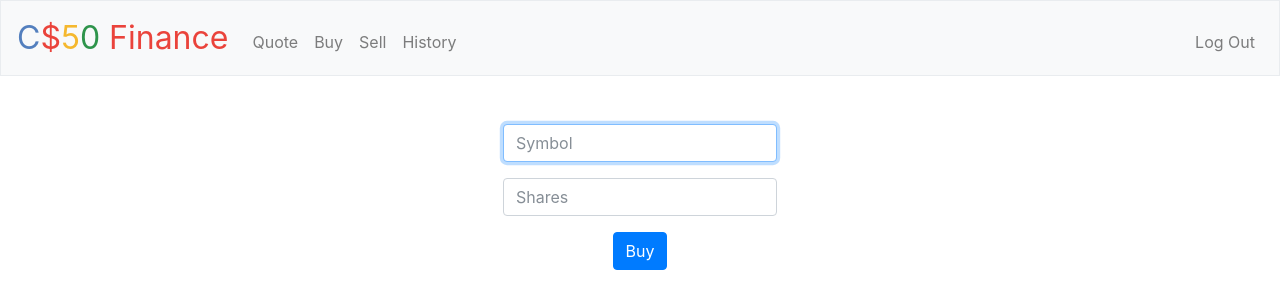
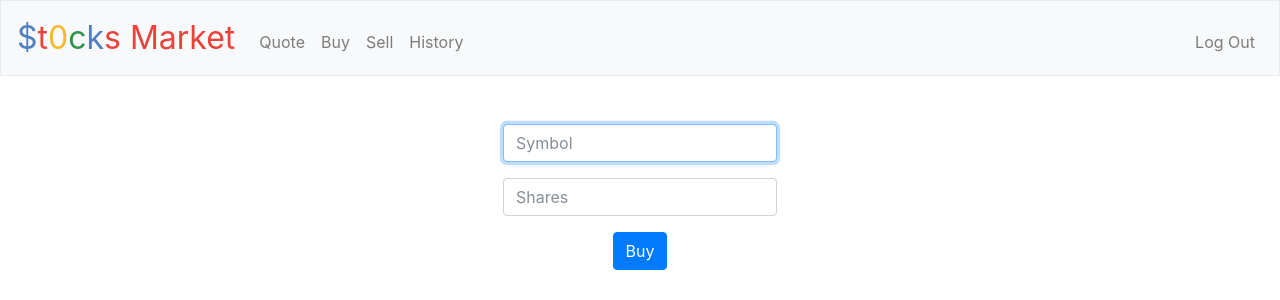
Before and after one commit to greysou1/stockmarket-website, a Flask app: page /buy in a window 1280 px wide. Shown: the top 300 px of the page. Run offline with Flask 2, Linux system fonts and the light colour scheme; the visitor is signed in with stand-in values (Sample User, id 1); some libraries are stand-ins or nearby versions.

Commit message:
Changed name

```diff
--- a/templates/layout.html
+++ b/templates/layout.html
@@ -24,7 +24,7 @@
     <body>
 
         <nav class="navbar navbar-expand-md navbar-light bg-light border">
-            <a class="navbar-brand" href="/"><span class="blue">C</span><span class="red">$</span><span class="yellow">5</span><span class="green">0</span> <span class="red">Finance</span></a>
+            <a class="navbar-brand" href="/"><span class="blue">$</span><span class="red">t</span><span class="yellow">0</span><span class="green">c</span><span class="blue">k</span><span class="red">s</span> <span class="red">Market</span></a>
             <button aria-controls="navbar" aria-expanded="false" aria-label="Toggle navigation" class="navbar-toggler" data-target="#navbar" data-toggle="collapse" type="button">
                 <span class="navbar-toggler-icon"></span>
             </button>
```
